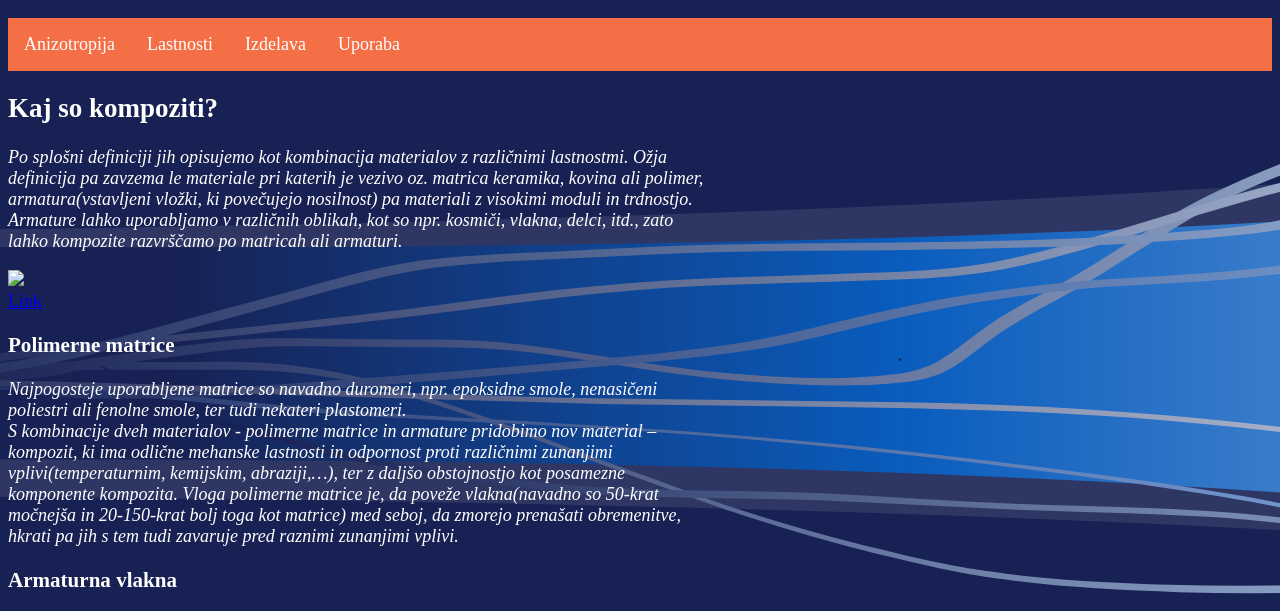
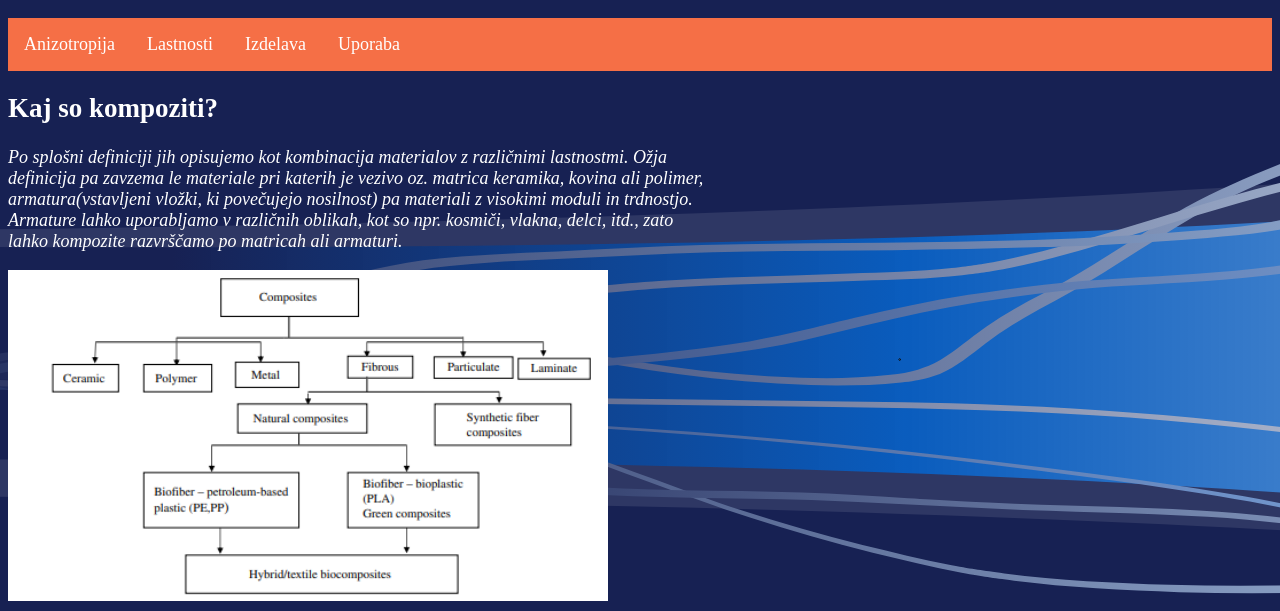
Before and after one commit to IstenicJ/Spletna-stran-UPO, a plain HTML site: page index.html in a window 1280 px wide. Shown: the part 153-764 px from the top of the page. Drawn offline with Linux system fonts and the light colour scheme.

Commit message:
Update index.html

```diff
--- a/index.html
+++ b/index.html
@@ -32,9 +32,8 @@
 			armatura(vstavljeni vložki, ki povečujejo nosilnost) pa materiali z visokimi moduli in trdnostjo.
 			Armature lahko uporabljamo v različnih oblikah, kot so npr. kosmiči, vlakna, delci, itd., zato lahko kompozite razvrščamo po matricah ali armaturi.</p>
 
-			<img src="slike/Delitev.png" width="600"><br>	<!--br je oznaka za break da gre v novo vrstico-->
+			<img src="Delitev.png" width="600"><br>	<!--br je oznaka za break da gre v novo vrstico-->
 
-			<a href="https://www.innovativecomposite.com/what-is-carbon-fiber//" target="_blank">Link</a>
 
 			<h3>Polimerne matrice</h3>
 
```
